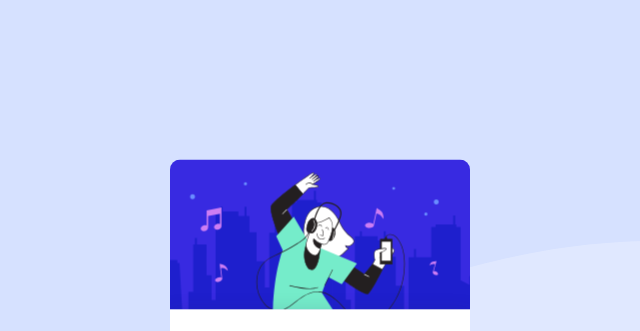
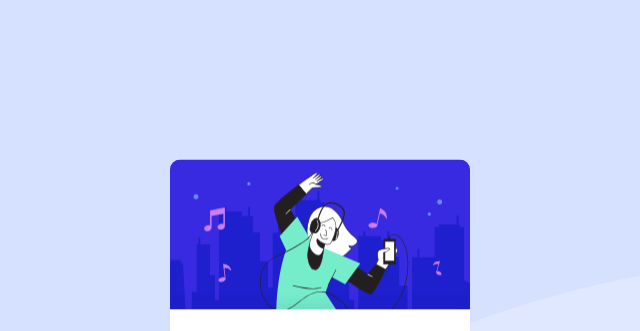
Before and after one commit to chrisjay358/summary-card, a website: page index.html in a window 1280 px wide. Shown: the top 331 px of the page, 320-960 px from the left. Drawn offline with Linux system fonts and the light colour scheme; files whose address does not match are found by name.

Commit message:
Add files via upload

```diff
--- a/sass/base/_base.scss
+++ b/sass/base/_base.scss
@@ -14,3 +14,7 @@ html {
 body {
   box-sizing: border-box;
 }
+
+.bg-icon {
+  height: 30vh;
+}
--- a/sass/base/_typography.scss
+++ b/sass/base/_typography.scss
@@ -4,6 +4,6 @@ body {
   line-height: 1.7;
   color: $color-dark;
   background-color: $color-pale;
-  // background: brown;
   height: 100vh;
+  overflow: hidden;
 }
--- a/sass/components/_card.scss
+++ b/sass/components/_card.scss
@@ -1,17 +1,9 @@
-.love {
-  width: 100%;
-  height: 50%;
-}
-
 .container {
+  padding: 3rem;
   position: absolute;
   top: 50%;
   left: 50%;
   transform: translate(-50%, -50%);
-  max-width: 120rem;
-  padding: 3rem 2rem;
-
-  // @media only screen and (max-width: 23.5em);
 }
 
 .card {
@@ -19,9 +11,8 @@
   overflow: hidden;
 
   .card__picture {
-    background: url(../img/illustration-hero.svg);
+    background: url(../images/illustration-hero.svg);
     background-size: cover;
-    background-position: center;
     height: 15rem;
     overflow: hidden;
     border-top-left-radius: 10px;
```
Also changed, not shown: css/style.css, sass/abstract/_variables.scss (line endings or trailing spaces), sass/components/_button.scss (line endings or trailing spaces), sass/main.scss (line endings or trailing spaces).
